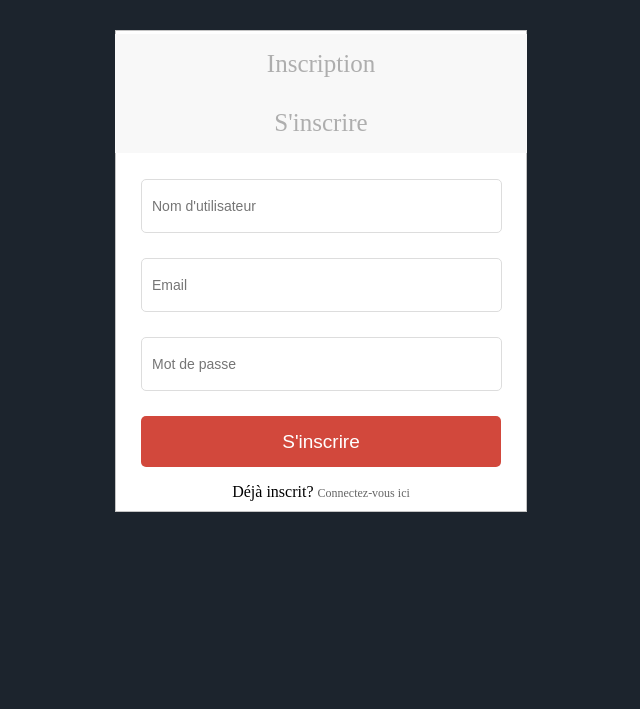
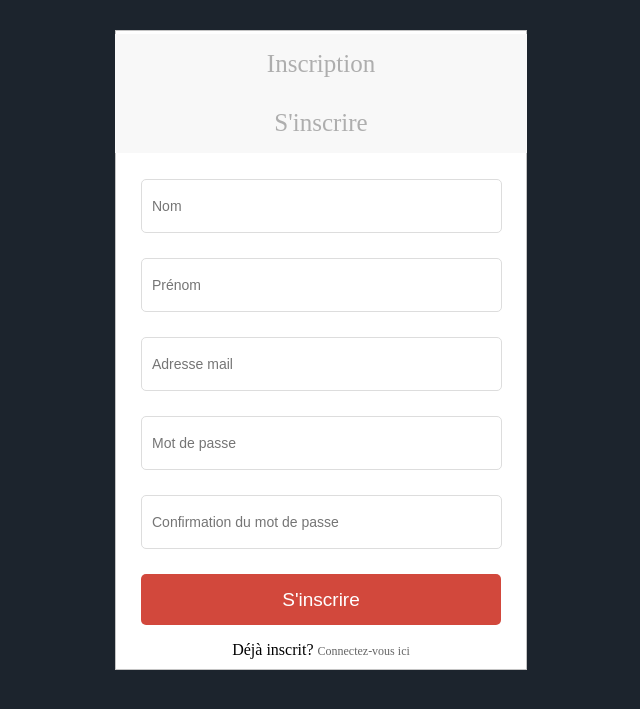
Before and after one commit to Jordan-Argyropoulos/GestionDeStages, a PHP site: page /register.php in a window 1280 px wide. Shown: the top 709 px of the page, without its empty margins (319-959 px from the left). Run offline with PHP 8.4, Linux system fonts and the light colour scheme; data that the repository does not hold is empty.

Commit message:
modif 01-06-2021

```diff
--- a/config.php
+++ b/config.php
@@ -5,7 +5,7 @@ $user = 'root';
 $mdp = '';
 try{
     $pdo = new PDO($source, $user, $mdp);
-    var_dump($pdo);
+    //var_dump($pdo);
 }
 catch (PDOException $error ) {
     $message = '<p>Erreur à la connexion : ' . $erreur->getMessage(). '</p>';
--- a/register.php
+++ b/register.php
@@ -40,9 +40,11 @@
 <form class="box" action="" method="post">
 	<h1 class="box-logo box-title"><a>Inscription</a></h1>
    <h1 class="box-title">S'inscrire</h1>
-	<input type="text" class="box-input" name="username" placeholder="Nom d'utilisateur" required />
-   <input type="text" class="box-input" name="email" placeholder="Email" required />
+	<input type="text" class="box-input" name="nom_etudiant" placeholder="Nom" required />
+   <input type="text" class="box-input" name="prenom_etudiant" placeholder="Prénom" required />
+   <input type="text" class="box-input" name="email_etudiant" placeholder="Adresse mail" required />
    <input type="password" class="box-input" name="password" placeholder="Mot de passe" required />
+   <input type="password" class="box-input" name="password_confirm" placeholder="Confirmation du mot de passe" required />
    <input type="submit" name="submit" value="S'inscrire" class="box-button" />
    <p class="box-register">Déjà inscrit? <a href="login.php">Connectez-vous ici</a></p>
 </form>
```
